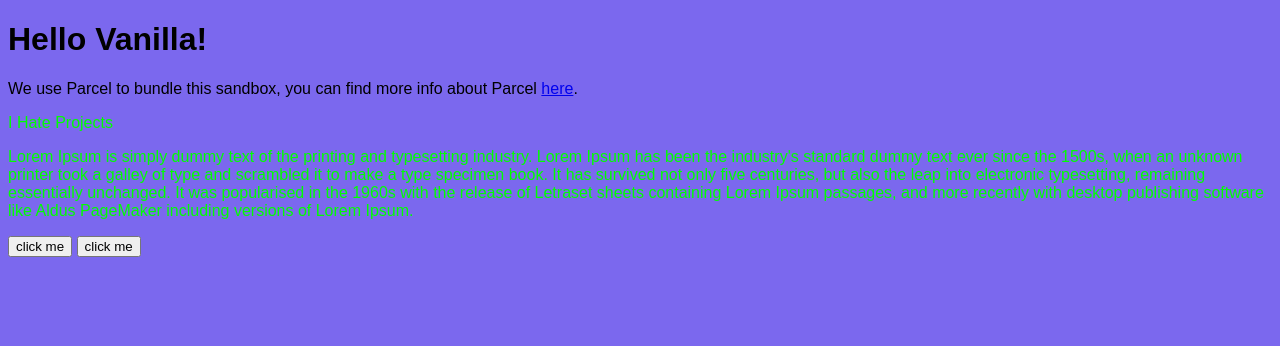
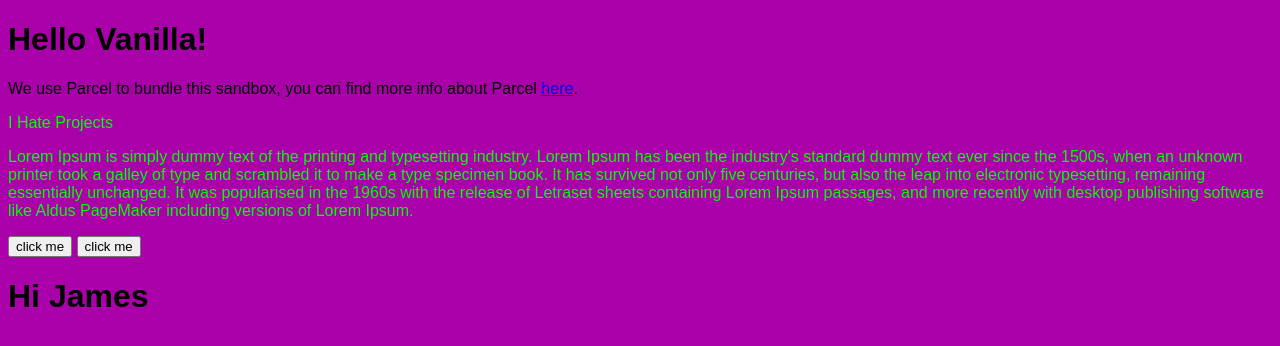
Before and after one commit to JimmyRay92/TestProject, a website built with Parcel: page index.html in a window 1280 px wide. Built offline with nearby package versions, Linux system fonts and the light colour scheme.

Commit message:
Add some rubbish

```diff
--- a/index.html
+++ b/index.html
@@ -1,6 +1,5 @@
 <!DOCTYPE html>
 <html>
-
     <head>
         <title>Parcel Sandbox</title>
         <meta charset="UTF-8" />
@@ -15,12 +14,16 @@
         <p>I Hate Projects</p>
 
         <p>
-		Lorem Ipsum is simply dummy text of the printing and typesetting industry. Lorem Ipsum has been the industry's standard dummy text ever since the 1500s, when an unknown printer took a galley of type and scrambled it to make a type specimen book. It has survived not only five centuries, but also the leap into electronic typesetting, remaining essentially unchanged. It was popularised in the 1960s with the release of Letraset sheets containing Lorem Ipsum passages, and more recently with desktop publishing software like Aldus PageMaker including versions of Lorem Ipsum.
+            Lorem Ipsum is simply dummy text of the printing and typesetting industry. Lorem Ipsum has been the
+            industry's standard dummy text ever since the 1500s, when an unknown printer took a galley of type and
+            scrambled it to make a type specimen book. It has survived not only five centuries, but also the leap into
+            electronic typesetting, remaining essentially unchanged. It was popularised in the 1960s with the release of
+            Letraset sheets containing Lorem Ipsum passages, and more recently with desktop publishing software like
+            Aldus PageMaker including versions of Lorem Ipsum.
         </p>
         <button>click me</button>
         <button>click me</button>
-	<script src="src/index.js">
-	</script>
+        <h1>Hi James</h1>
+        <script src="src/index.js"></script>
     </body>
-
 </html>
--- a/src/styles.css
+++ b/src/styles.css
@@ -1,12 +1,12 @@
 body {
-  font-family: sans-serif;
-  background: mediumslateblue;
+    font-family: sans-serif;
+    background: #aa00aa;
 }
 
 h2 {
-  color: violet;
+    color: violet;
 }
 
 p {
-  color: lime;
+    color: lime;
 }
```
Lines whose indentation alone changed are shown as unchanged.
